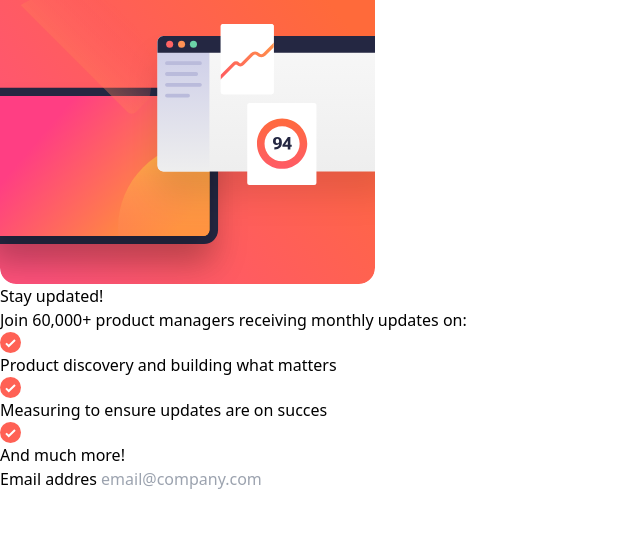
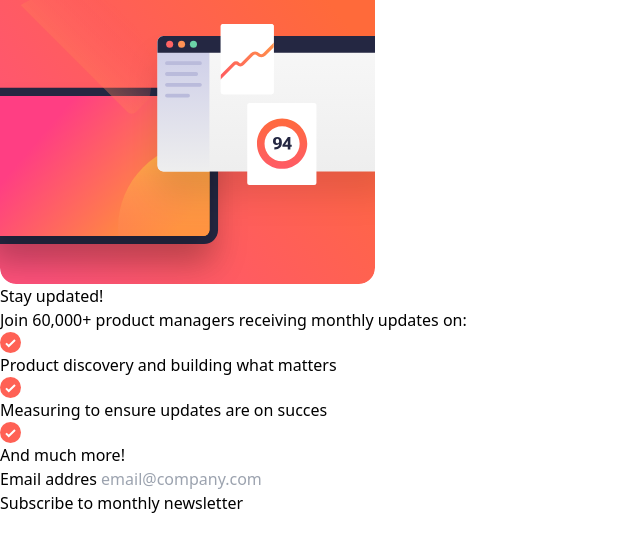
Before and after one commit to Reivah/Tailwind-Frontend-Mentor, a website: page dist/index.html in a window 1280 px wide. Shown: the whole page, without its empty margins (0-640 px from the left). Drawn offline with Linux system fonts and the light colour scheme.

Commit message:
creating button

```diff
--- a/dist/index.html
+++ b/dist/index.html
@@ -29,6 +29,7 @@
             <label for="email">Email addres</label>
             <input type="email" placeholder="email@company.com">
         </div>
+        <button>Subscribe to monthly newsletter</button>
     </div>
 
 
```
